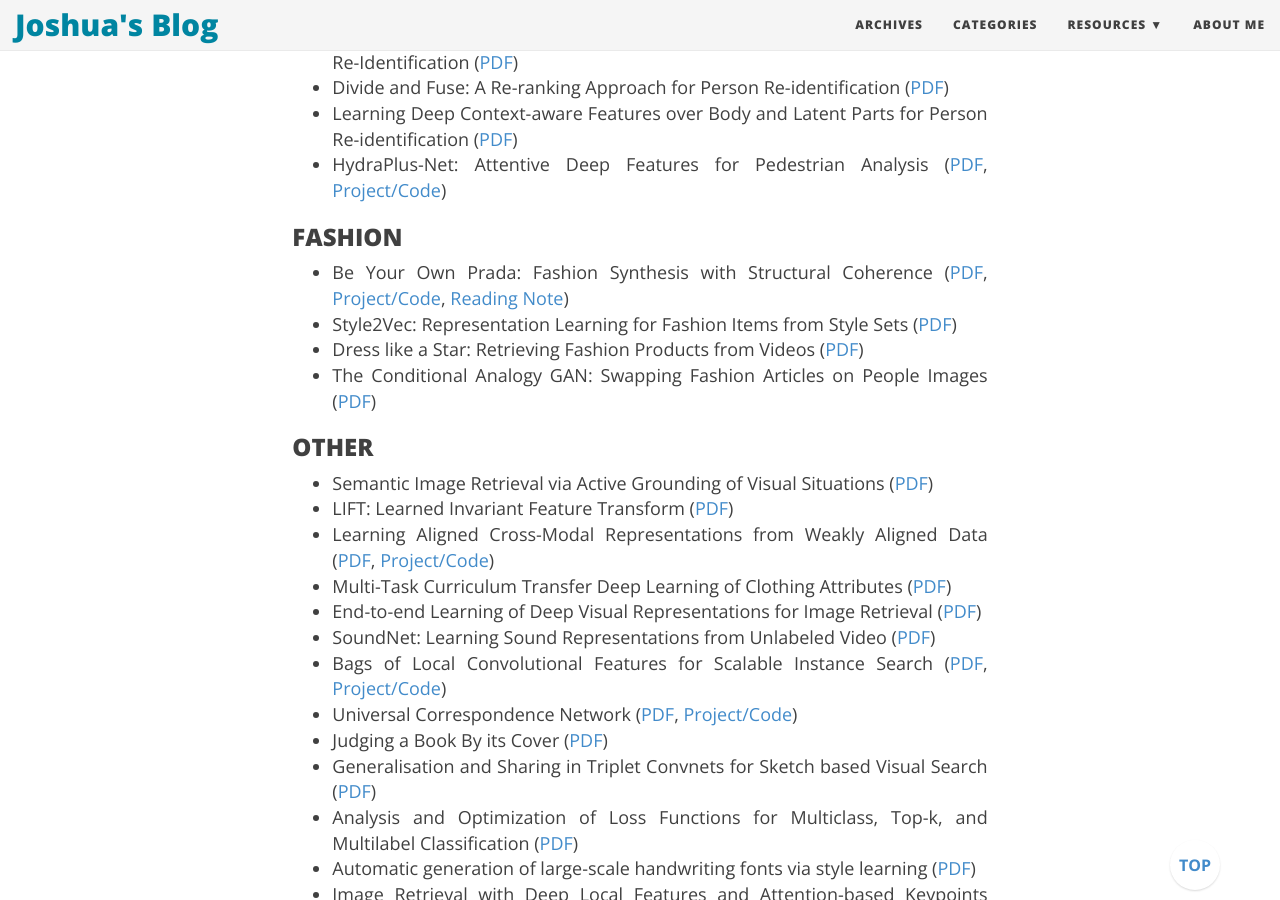
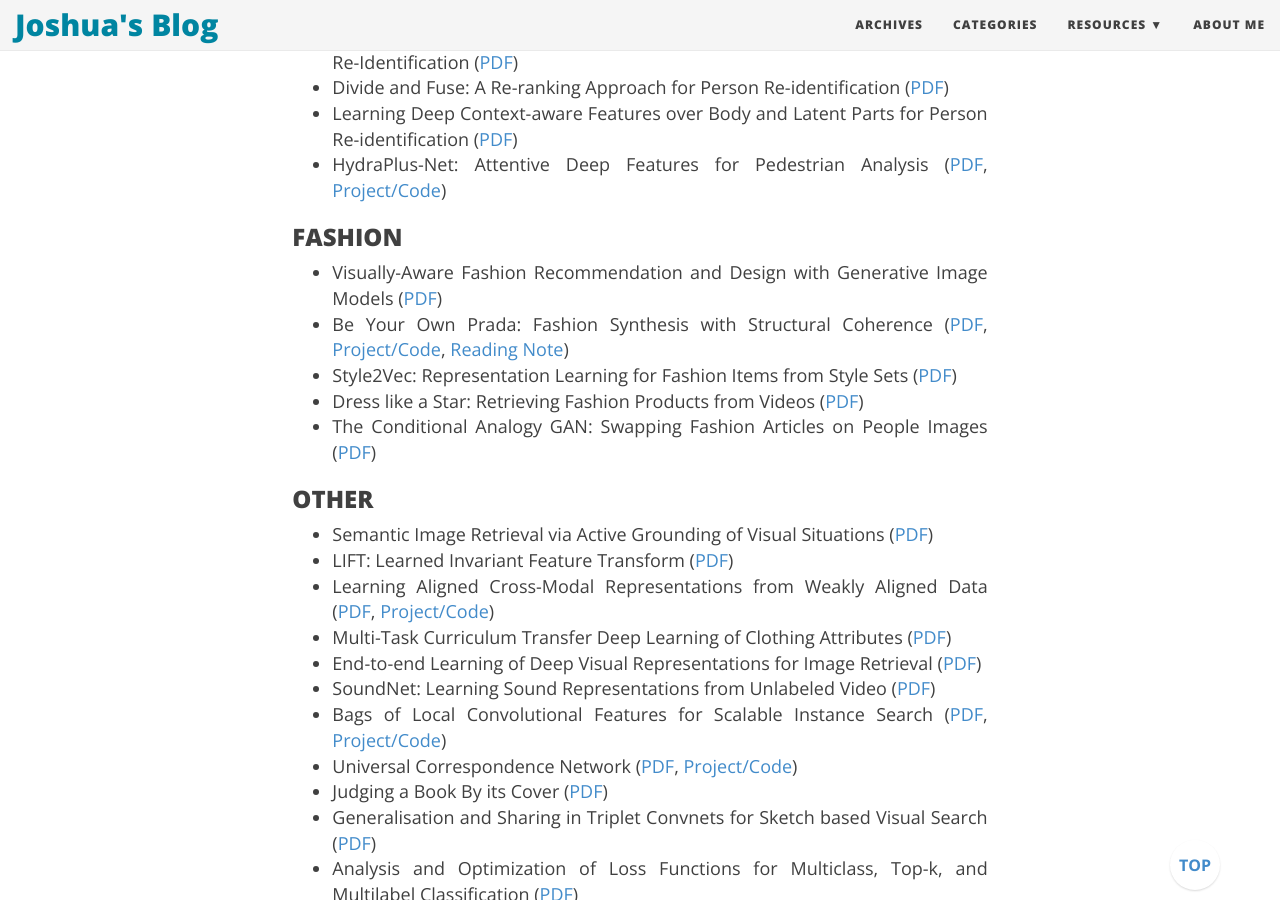
Before and after one commit to joshua19881228/joshua19881228.github.io, a Jekyll site: the page built from _posts/Computer_Vision/2016-08-25-my-jumble-of-computer-vision.md, in a window 1280 px wide and 900 px high, scrolled down 19141 px. Built offline with Jekyll 4.4.1, drawn with Linux system fonts in a browser that asks for light colours; nearby versions of some CDN libraries; comment, search, counter and statistics services are not loaded.

Commit message:
update post

```diff
--- a/_posts/Computer_Vision/2016-08-25-my-jumble-of-computer-vision.md
+++ b/_posts/Computer_Vision/2016-08-25-my-jumble-of-computer-vision.md
@@ -481,6 +481,7 @@ I am going to maintain this page to record a few things about computer vision th
 
 ### FASHION ###
 
+* Visually-Aware Fashion Recommendation and Design with Generative Image Models ([PDF](Visually-Aware Fashion Recommendation and Design with Generative Image Models))
 * Be Your Own Prada: Fashion Synthesis with Structural Coherence ([PDF](https://arxiv.org/abs/1710.07346), [Project/Code](http://mmlab.ie.cuhk.edu.hk/projects/FashionGAN/), [Reading Note](https://joshua19881228.github.io/2017-10-31-DeepFashion/))
 * Style2Vec: Representation Learning for Fashion Items from Style Sets ([PDF](https://arxiv.org/abs/1708.04014))
 * Dress like a Star: Retrieving Fashion Products from Videos ([PDF](https://arxiv.org/abs/1710.07198))
```
